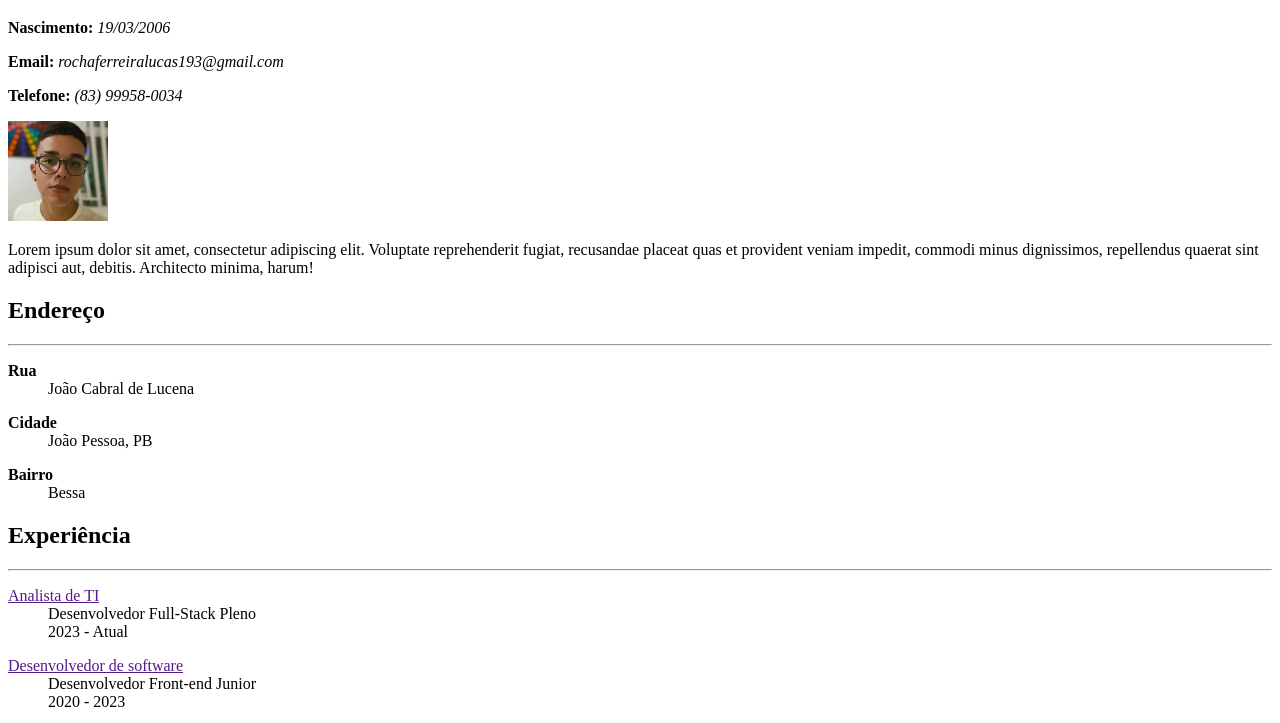
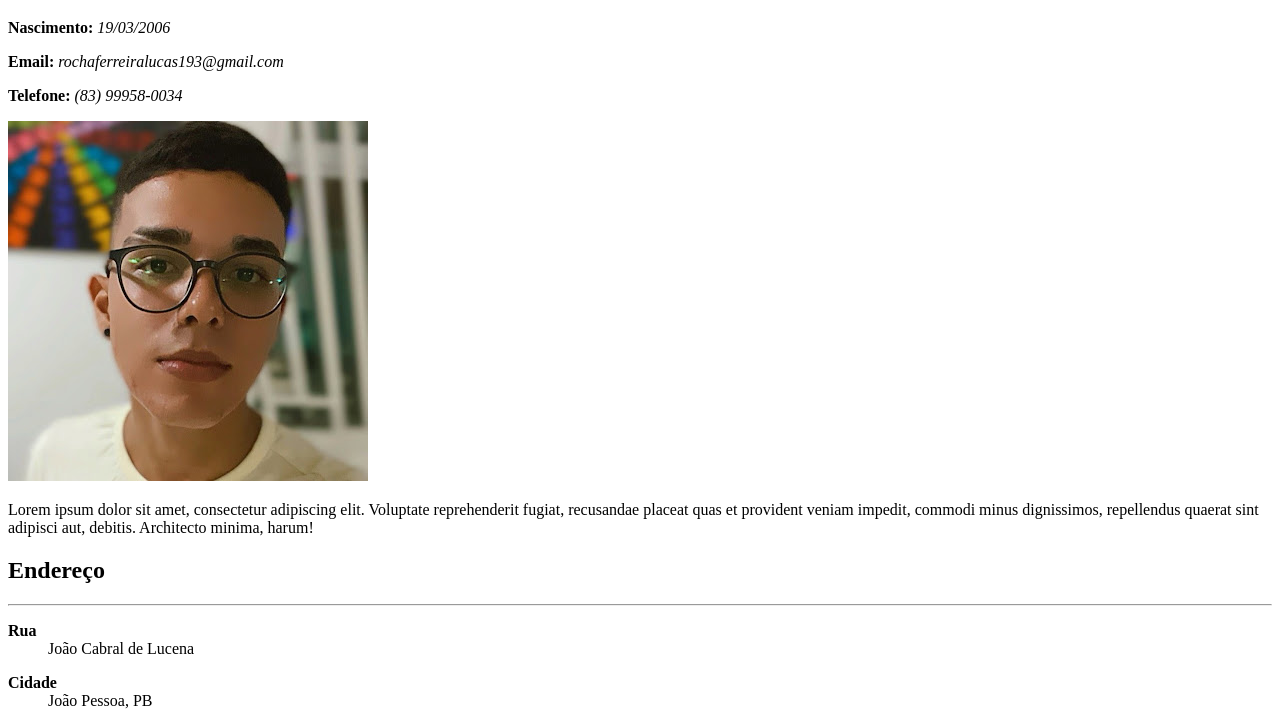
Before and after one commit to lrflucas/aulasfront2, a plain HTML site: page atividade1/site/index.html in a window 1280 px wide. Shown: the part 61-784 px from the top of the page. Drawn offline with Linux system fonts and the light colour scheme.

Commit message:
atividade html completa, com algumas informações fictícias

```diff
--- a/atividade1/site/index.html
+++ b/atividade1/site/index.html
@@ -11,7 +11,7 @@
     <p><strong>Email:</strong> <em>rochaferreiralucas193@gmail.com</em></p>
     <p><strong>Telefone:</strong> <em>(83) 99958-0034</em></p>
 
-    <img src="img/unnamed.jpg" width="100">
+    <img src="img/unnamed.jpg">
 
     <p>Lorem ipsum dolor sit amet, consectetur adipiscing elit. Voluptate reprehenderit fugiat, recusandae placeat quas et provident
         veniam impedit, commodi minus dignissimos, repellendus quaerat sint adipisci aut, debitis. Architecto minima, harum!</p>
```
